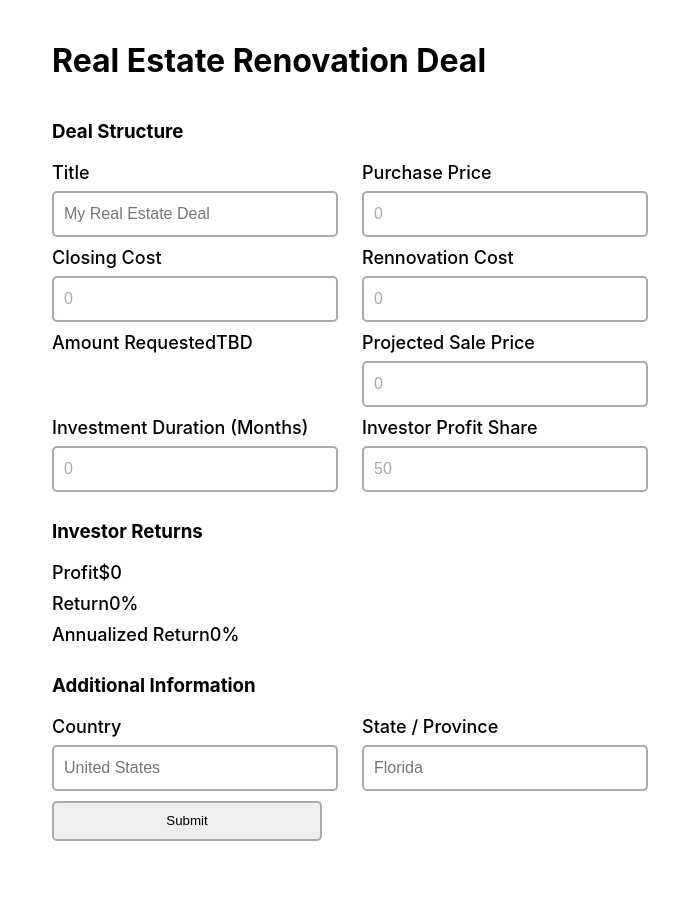
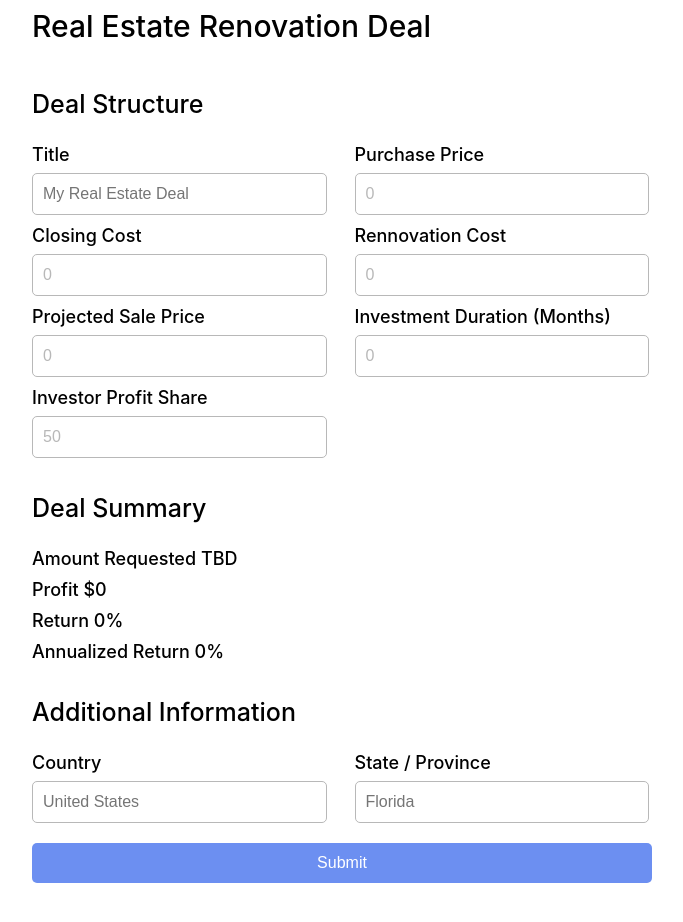
Before and after one commit to delaanthonio/deal-flow, a React (Create React App) app: page / in a window 1280 px wide. Shown: the top 922 px of the page, without its empty margins (298-981 px from the left). Built offline with nearby package versions, Linux system fonts and the light colour scheme.

Commit message:
feat: update form styling

```diff
--- a/src/App.css
+++ b/src/App.css
@@ -72,14 +72,16 @@ input {
   display: flex;
   flex-direction: column;
   justify-content: center;
-  padding: 60px;
-  max-width: 600px;
+  padding: 40px;
+  max-width: 700px;
 }
 
 .deal-form-section {
   display: flex;
   flex-wrap: wrap;
   justify-content: space-between;
+  width: 100%;
+  max-width: 595px;
 }
 
 input {
@@ -88,21 +90,39 @@ input {
   font-weight: 500;
   font-size: 16px;
   border-radius: 5px;
-  border: 2px solid #aaa;
-  color: #aaa;
-  padding-left: 10px;
+  border: 1.5px solid #b8b8b8;
+  color: #b8b8b8;
+  padding: 0 10px;
 }
 
 .input-field {
-  width: calc(50% - 20px);
   margin-bottom: 10px;
   font-size: 18px;
+  width: calc(100% / 2 - 25px);
 }
 
 button {
   border-radius: 5px;
-  border: 2px solid #aaa;
+  border: 0px solid #6180d8;
   height: 40px;
   width: 100%;
-  margin-bottom: 10px;
+  font-weight: 500;
+  font-size: 16px;
+  margin: 10px 0px;
+  background-color: #6c8ff1;
+  color: white;
 }
+
+h1,
+h2,
+h3 {
+  font-weight: 500;
+}
+
+h1 {
+  font-size: 30px;
+}
+
+h3 {
+  font-size: 25px;
+}
--- a/src/RealEstateRenovationForm.tsx
+++ b/src/RealEstateRenovationForm.tsx
@@ -45,10 +45,8 @@ const LabeledField = (props: LabeledFieldProps) => {
 const DisplayField = (props: DisplayFieldProps) => {
   return (
     <div className="input-field">
-      <label className="field-title" htmlFor={props.name}>
-        {props.title}
-      </label>
-      {props.value}
+      <label className="field-title">{props.title}</label>
+      <span className="display-value"> {props.value}</span>
       <ErrorMessage name={props.name} />
     </div>
   )
@@ -113,11 +111,6 @@ export const RealEstateRennovationForm = () => {
                 <LabeledField name="purchasePrice" title="Purchase Price" />
                 <LabeledField name="closingCost" title="Closing Cost" />
                 <LabeledField name="rennovationCost" title="Rennovation Cost" />
-                <DisplayField
-                  name="amountRequested"
-                  title="Amount Requested"
-                  value={amountRequested ? displayAmountRequested : 'TBD'}
-                />
 
                 <LabeledField name="projectedSalePrice" title="Projected Sale Price" />
                 <LabeledField
@@ -127,8 +120,13 @@ export const RealEstateRennovationForm = () => {
                 <LabeledField name="investorProfitShare" title="Investor Profit Share" />
               </div>
 
-              <h3>Investor Returns</h3>
+              <h3>Deal Summary</h3>
               <div className="deal-form-">
+                <DisplayField
+                  name="amountRequested"
+                  title="Amount Requested"
+                  value={amountRequested ? displayAmountRequested : 'TBD'}
+                />
                 <DisplayField
                   name="profitToInvestor"
                   title="Profit"
@@ -156,9 +154,9 @@ export const RealEstateRennovationForm = () => {
                 />
               </div>
 
-              <div className="input-field">
-                <button type="submit">Submit</button>
-              </div>
+              <button type="submit" disabled={props.isSubmitting}>
+                Submit
+              </button>
             </Form>
           )
         }}
```
